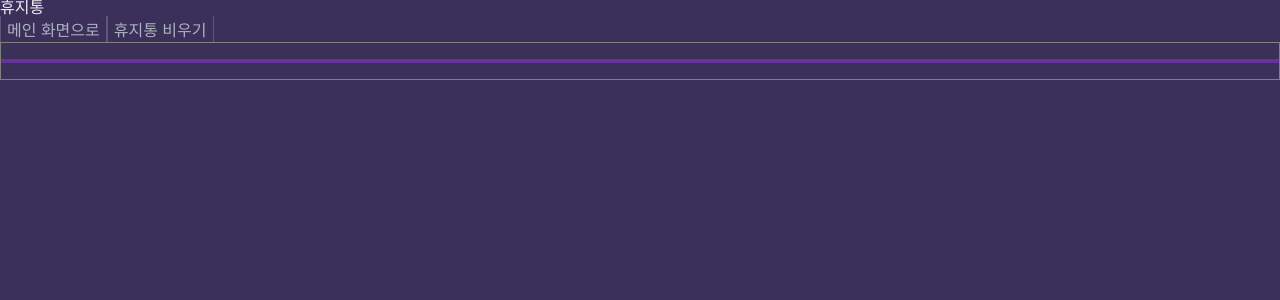
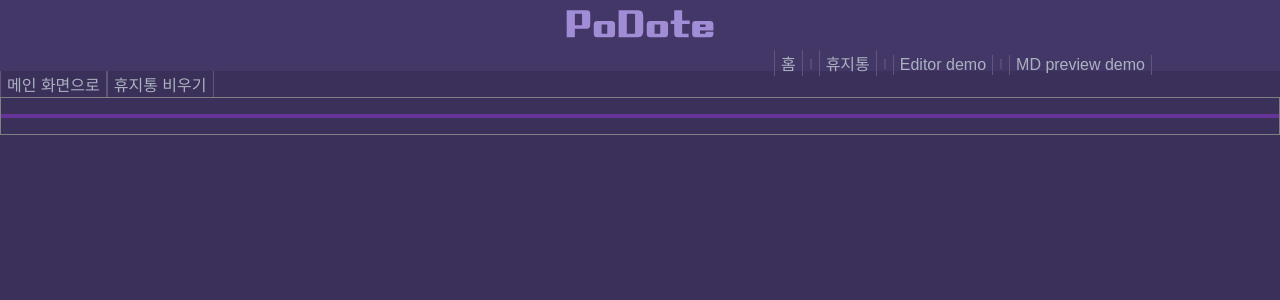
Before and after one commit to DoK6n/podo, a React (Create React App) app: page /trash in a window 1280 px wide. Shown: the top 300 px of the page. Built offline with nearby package versions, Linux system fonts and the light colour scheme; what @remirror/core, remirror would draw is missing.

Commit message:
feat: `Add` main header in trash page

```diff
--- a/src/pages/Trash/index.tsx
+++ b/src/pages/Trash/index.tsx
@@ -1,13 +1,13 @@
 import React from 'react';
 import { useTodoTrashBinStore } from 'hooks';
-import { TrashBinWrapper, TrashBinList, TrashBinItem } from 'components';
+import { TrashBinWrapper, TrashBinList, TrashBinItem, MainHeader } from 'components';
 
 function TrashPage() {
   const { removedTodos } = useTodoTrashBinStore();
 
   return (
     <>
-      <h1>휴지통</h1>
+      <MainHeader />
       <TrashBinWrapper>
         <TrashBinList>
           {removedTodos.map(removedTodo => (
```
